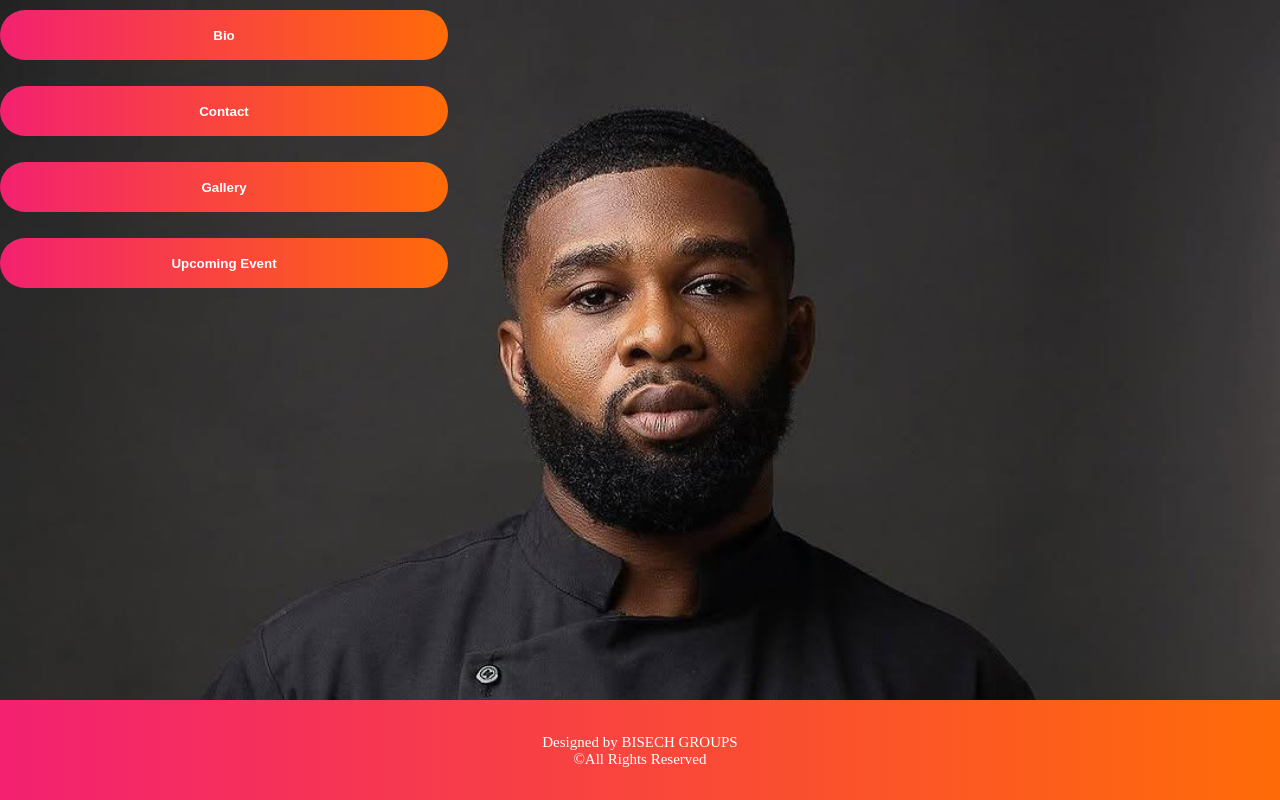
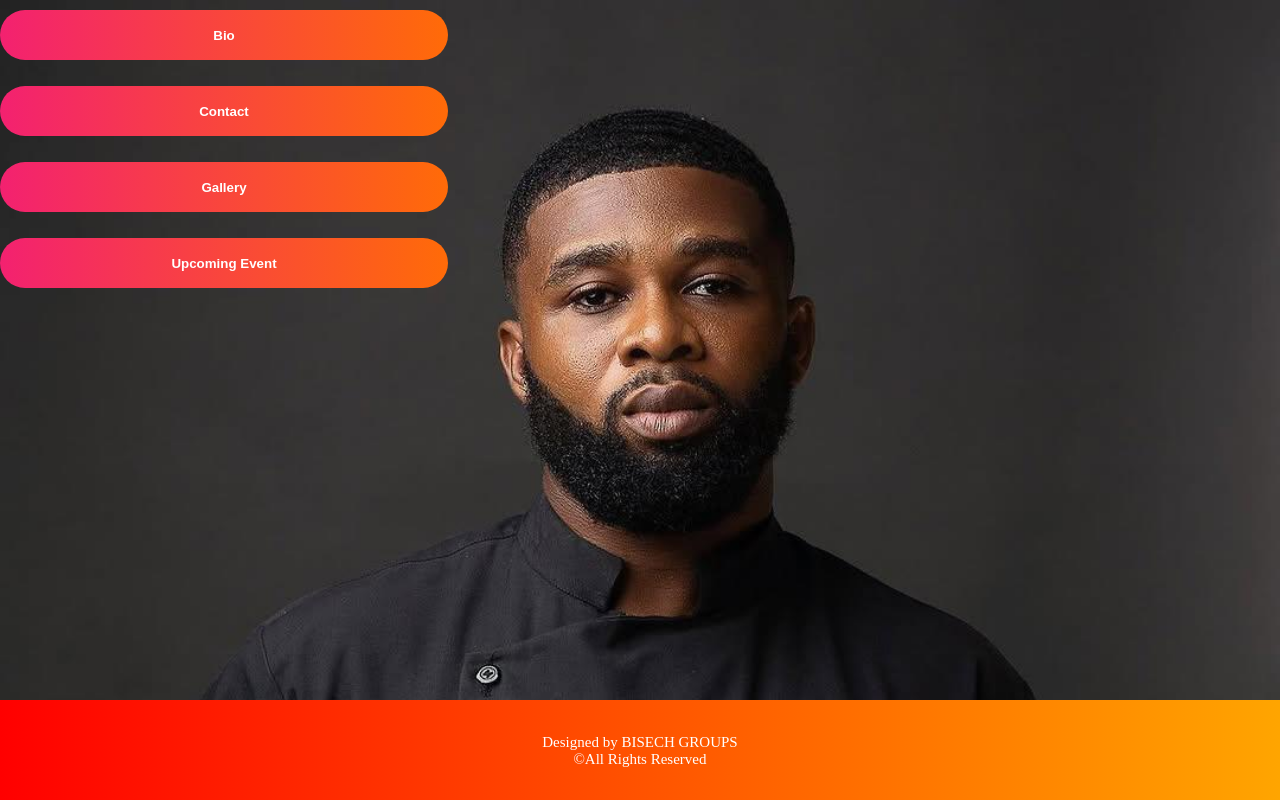
Before and after one commit to ToallerLawson/chef, a plain HTML site: page index.html in a window 1280 px wide. Drawn offline with Linux system fonts and the light colour scheme.

Commit message:
Add files via upload

```diff
--- a/index.html
+++ b/index.html
@@ -71,7 +71,7 @@
         bottom: 0;
         height: 100px;
         text-align: center;
-        background: linear-gradient(to right, #f32170, #ff6b08);
+        background: linear-gradient(to right, red, orange);
         color: white;
         font-size: 15px;
         width: 100%;
```
